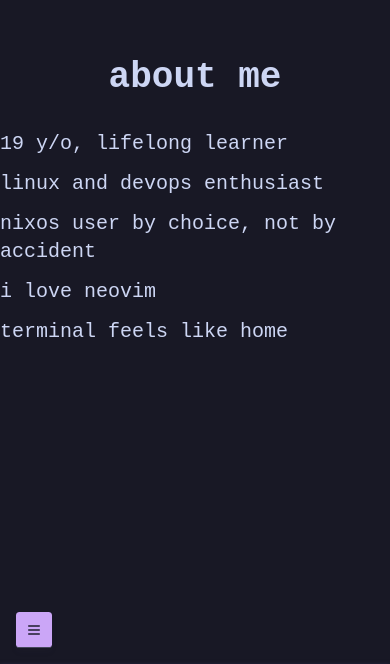
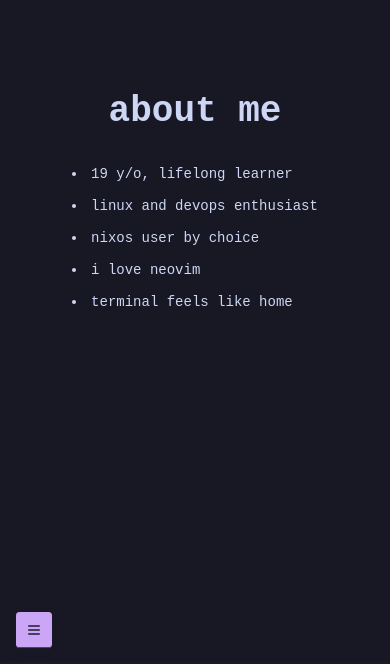
Before and after one commit to c4patino/cpatino.com, an Astro site: page /about in a window 390 px wide. Shown: the part 180-844 px from the top of the page. Built offline with nearby package versions, Linux system fonts and the light colour scheme; Astro itself is replaced by a stand-in of ours.

Commit message:
fix: about page having text outside of mobile window

```diff
--- a/src/pages/about.astro
+++ b/src/pages/about.astro
@@ -5,33 +5,23 @@ import BaseLayout from "@/layouts/base.astro";
 import CenterLayout from "@/layouts/center.astro";
 
 const animation =
-  "animate-in fade-in duration-1000 ease-out fill-mode-backwards";
+  "animate-in fade-in duration-1000 ease-out fill-mode-backwards slide-in-from-left-12";
 ---
 
 <BaseLayout title="about">
   <CenterLayout>
     <div class="flex flex-col items-center gap-8">
-      <h1
-        class={`${animation} slide-in-from-left-12 tracking-light text-4xl font-extrabold`}
-      >
+      <h1 class={`${animation} tracking-light text-4xl font-extrabold`}>
         about me
       </h1>
-      <ul class="flex list-disc flex-col gap-3 text-xl font-medium">
-        <li class={`${animation} delay-200 slide-in-from-left-12`}>
-          19 y/o, lifelong learner
-        </li>
-        <li class={`${animation} delay-100 slide-in-from-left-12`}>
-          linux and devops enthusiast
-        </li>
-        <li class={`${animation} delay-300 slide-in-from-left-12`}>
-          nixos user by choice, not by accident
-        </li>
-        <li class={`${animation} delay-400 slide-in-from-left-12`}>
-          i love neovim
-        </li>
-        <li class={`${animation} delay-100 slide-in-from-left-12`}>
-          terminal feels like home
-        </li>
+      <ul
+        class="flex list-inside list-disc flex-col gap-3 text-sm font-medium md:text-xl"
+      >
+        <li class={`${animation} delay-200`}>19 y/o, lifelong learner</li>
+        <li class={`${animation} delay-100`}>linux and devops enthusiast</li>
+        <li class={`${animation} delay-300`}>nixos user by choice</li>
+        <li class={`${animation} delay-400`}>i love neovim</li>
+        <li class={`${animation} delay-100`}>terminal feels like home</li>
       </ul>
     </div>
   </CenterLayout>
```
